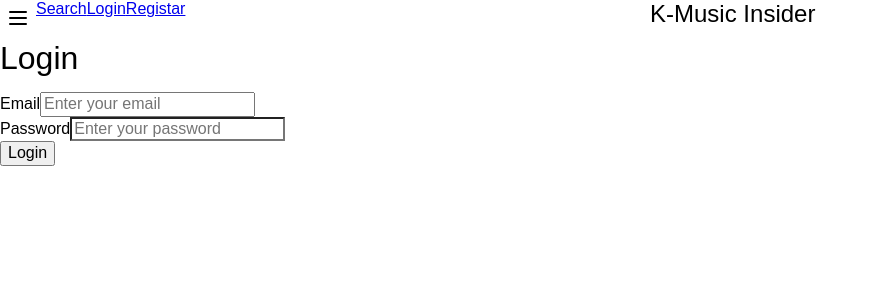
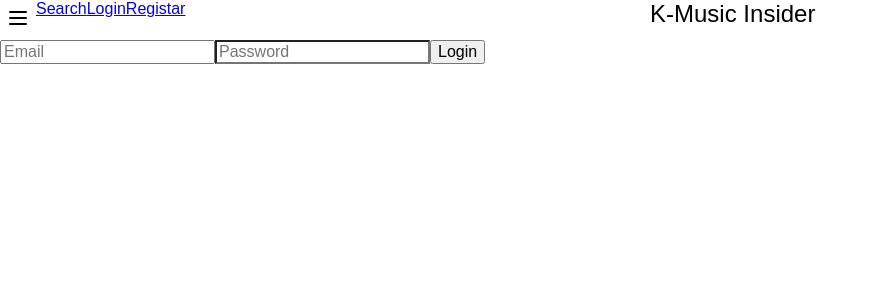
Before and after one commit to camilleklu/e-coal, a React (Vite) app in the folder client/ecoal-client/: page /login in a window 1280 px wide. Shown: the top 300 px of the page, without its empty margins (0-879 px from the left). Built offline with nearby package versions, Linux system fonts and the light colour scheme.

Commit message:
articles

```diff
--- a/client/ecoal-client/src/App.jsx
+++ b/client/ecoal-client/src/App.jsx
@@ -1,10 +1,15 @@
-import React from "react";
-import { BrowserRouter as Router, Routes, Route } from "react-router-dom";
+import React, { useState, useEffect } from "react";
+import { BrowserRouter as Router, Route, Routes } from "react-router-dom";
+
+import { useCookies } from "react-cookie";
+import axios from "axios";
+
 import Navbar from "./Components/Navbar";
 import Home from "./Pages/Home";
 import Login from "./Pages/Login";
 import Search from "./Pages/Search";
 import Articles from "./Pages/Articles";
+import Article from "./Pages/Article";
 import "antd/dist/reset.css";
 
 import Register from "./Pages/Register";
@@ -12,16 +17,32 @@
 import "./App.css"; // Importação do CSS
 
 const App = () => {
+    const [cookies, setCookie, removeCookie] = useCookies(["mycookie"]);
+    const [isAuthenticated, setIsAuthenticated] = useState(!!cookies.mycookie);
+
+    const handleLogin = (token, name) => {
+        setCookie("mycookie", { name, token }, { path: "/" });
+        setIsAuthenticated(true);
+    };
+
+    const handleLogout = () => {
+        removeCookie("mycookie", { path: "/" });
+        setIsAuthenticated(false);
+    };
     return (
         <div className="">
             <Navbar />
             <main className="">
                 <Routes>
                     <Route path="/" element={<Home />} />
-                    <Route path="/login" element={<Login />} />
+                    <Route
+                        path="/login"
+                        element={<Login setCookie={handleLogin} />}
+                    />
+                    <Route path="/register" element={<Register />} />
                     <Route path="/search" element={<Search />} />
                     <Route path="/articles" element={<Articles />} />
-                    {/* <Route path="/article/:id" element={<Article />} /> */}
+                    <Route path="/articles/:id" element={<Article />} />
                     <Route path="*" element={<h4>Error 404</h4>} />
                 </Routes>
             </main>
--- /dev/null
+++ b/client/ecoal-client/src/Pages/Article.jsx
@@ -0,0 +1,44 @@
+import React, { useState } from "react";
+import axios from "axios";
+
+function Article({ isAuthenticated, cookies }) {
+    const [articles, setArticles] = useState([]);
+    useEffect(() => {
+        const fetchArticles = async () => {
+            try {
+                const response = await axios.get(
+                    "http://localhost:8000/api/articles",
+                    {
+                        headers: isAuthenticated
+                            ? {
+                                  Authorization: `Bearer ${cookies.mycookie.token}`,
+                              }
+                            : {},
+                    }
+                );
+                setArticles(response.data);
+            } catch (error) {
+                console.error("Failed to fetch articles", error);
+            }
+        };
+
+        fetchArticles();
+    }, [isAuthenticated, cookies]);
+
+    return (
+        <div>
+            {articles.map((article) => (
+                <div key={article.id}>
+                    <h2>{article.title}</h2>
+                    <p>
+                        {isAuthenticated
+                            ? article.content
+                            : `${article.content.substring(0, 100)}...`}
+                    </p>
+                </div>
+            ))}
+        </div>
+    );
+}
+
+export default Article;
--- a/client/ecoal-client/src/Pages/Home.jsx
+++ b/client/ecoal-client/src/Pages/Home.jsx
@@ -37,7 +37,7 @@
                 <div className="carousel">
                     {leadStories.map((article) => (
                         <Link
-                            to={`/article/${article.id}`}
+                            to={`/articles/${article.id}`}
                             key={article.id}
                             className="carousel-item"
                         >
--- a/client/ecoal-client/src/Pages/Login.jsx
+++ b/client/ecoal-client/src/Pages/Login.jsx
@@ -1,57 +1,45 @@
 import React, { useState } from "react";
+import axios from "axios";
 import { useNavigate } from "react-router-dom";
 
-const Login = () => {
+const Login = ({ setCookie }) => {
     const [email, setEmail] = useState("");
     const [password, setPassword] = useState("");
     const navigate = useNavigate();
 
-  const handleSubmit = (e) => {
+    const handleSubmit = async (e) => {
         e.preventDefault();
-    if (email === "user@example.com" && password === "password") {
+        try {
+            const response = await axios.post(
+                "http://localhost:8000/api/login",
+                {
+                    email,
+                    password,
+                }
+            );
+            setCookie(response.data.access_token, email);
             navigate("/");
-    } else {
-      alert("Invalid credentials");
+        } catch (error) {
+            console.error("Login failed", error);
         }
     };
 
     return (
-    <div className="flex justify-center items-center h-screen bg-gray-900">
-      <form
-        onSubmit={handleSubmit}
-        className="bg-gray-800 p-6 rounded-lg shadow-md w-full max-w-sm"
-      >
-        <h1 className="text-2xl text-white mb-4 text-center">Login</h1>
-        <div className="mb-4">
-          <label className="block text-gray-300 mb-1">Email</label>
+        <form onSubmit={handleSubmit}>
             <input
                 type="email"
+                placeholder="Email"
                 value={email}
                 onChange={(e) => setEmail(e.target.value)}
-            placeholder="Enter your email"
-            className="w-full p-2 rounded bg-gray-700 text-white"
-            required
             />
-        </div>
-        <div className="mb-4">
-          <label className="block text-gray-300 mb-1">Password</label>
             <input
                 type="password"
+                placeholder="Password"
                 value={password}
                 onChange={(e) => setPassword(e.target.value)}
-            placeholder="Enter your password"
-            className="w-full p-2 rounded bg-gray-700 text-white"
-            required
             />
-        </div>
-        <button
-          type="submit"
-          className="w-full bg-blue-600 text-white p-2 rounded hover:bg-blue-500"
-        >
-          Login
-        </button>
+            <button type="submit">Login</button>
         </form>
-    </div>
     );
 };
 
--- a/client/ecoal-client/src/Pages/Register.jsx
+++ b/client/ecoal-client/src/Pages/Register.jsx
@@ -1,12 +1,50 @@
-import React from "react";
+import React, { useState } from "react";
+import axios from "axios";
+import { useNavigate } from "react-router-dom";
 
-const Register= () => {
-  return (
-    <div>
-      <h1>Article Page</h1>
-      <p>This is the article content.</p>
-    </div>
-  );
+const Register = () => {
+    const [name, setName] = useState("");
+    const [email, setEmail] = useState("");
+    const [password, setPassword] = useState("");
+    const navigate = useNavigate();
+
+    const handleSubmit = async (e) => {
+        e.preventDefault();
+        try {
+            await axios.post("http://localhost:8000/api/register", {
+                name,
+                email,
+                password,
+            });
+            navigate("/login");
+        } catch (error) {
+            console.error("Registration failed", error);
+        }
+    };
+
+    return (
+        <form onSubmit={handleSubmit}>
+            <input
+                type="text"
+                placeholder="Name"
+                value={name}
+                onChange={(e) => setName(e.target.value)}
+            />
+            <input
+                type="email"
+                placeholder="Email"
+                value={email}
+                onChange={(e) => setEmail(e.target.value)}
+            />
+            <input
+                type="password"
+                placeholder="Password"
+                value={password}
+                onChange={(e) => setPassword(e.target.value)}
+            />
+            <button type="submit">Register</button>
+        </form>
+    );
 };
 
 export default Register;
```
Lines whose indentation alone changed are shown as unchanged.
